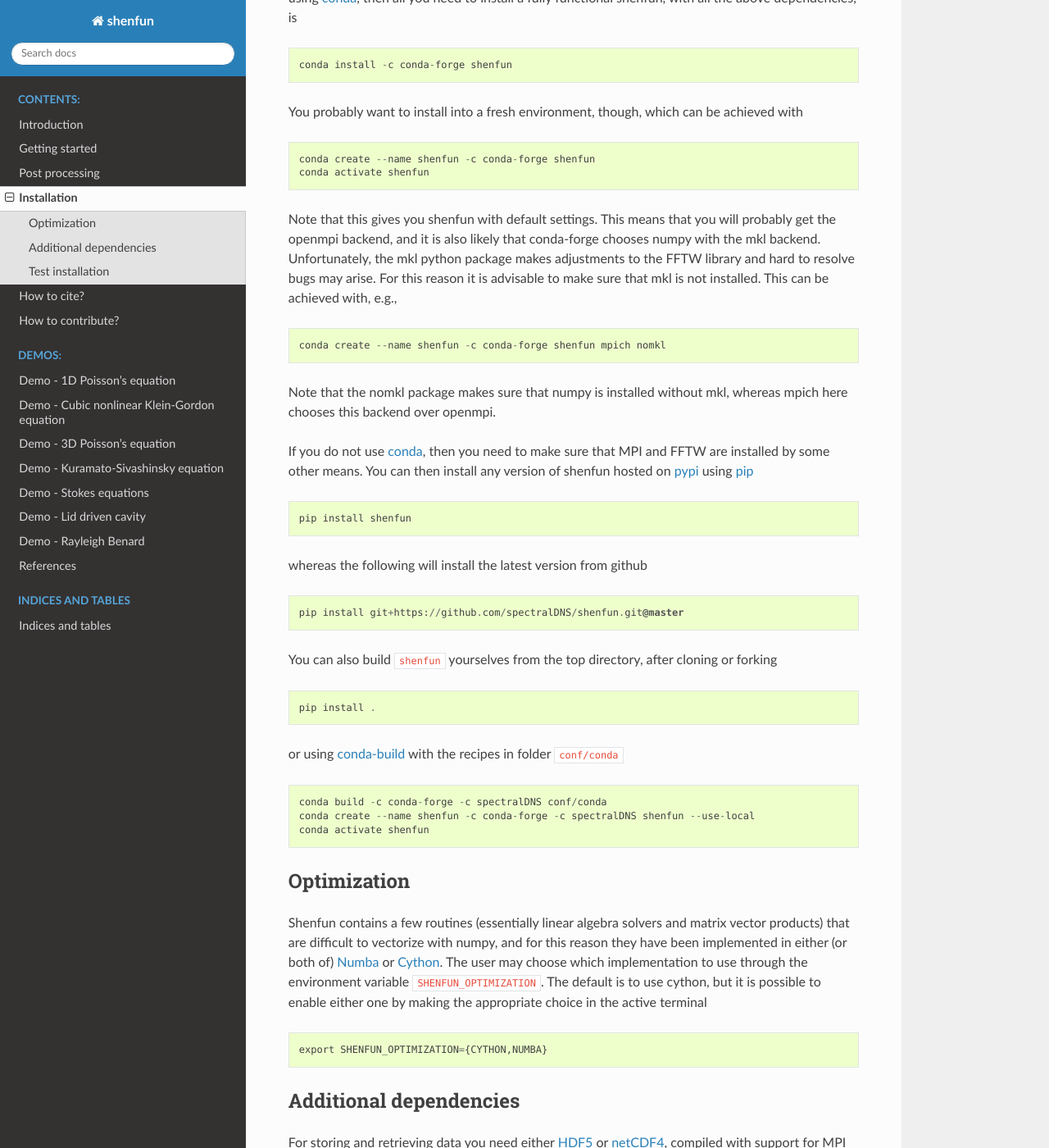
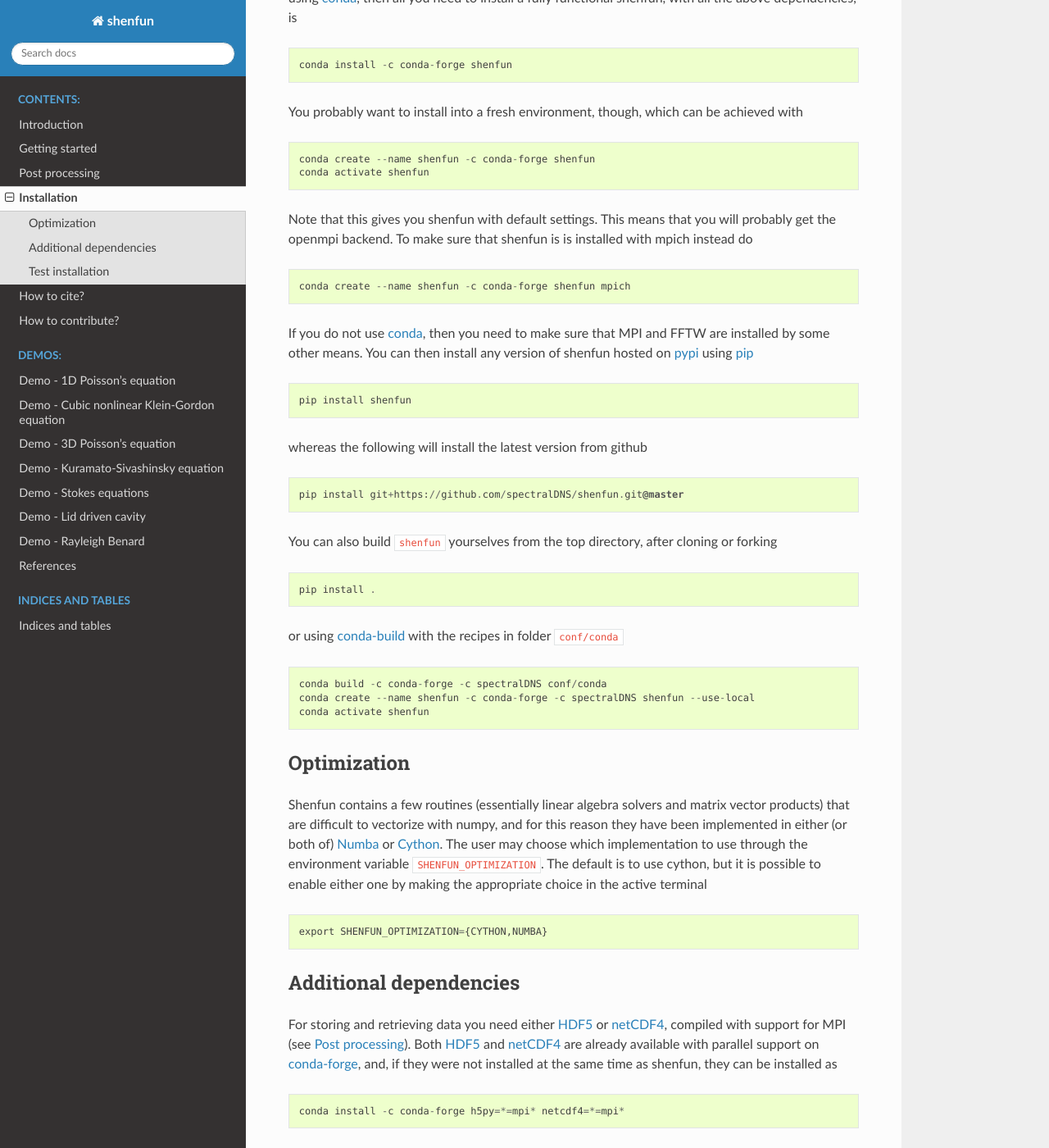
Before and after one commit to spectralDNS/shenfun, a Sphinx documentation site: the page built from docs/source/installation.rst, in a window 1280 px wide and 1400 px high, scrolled down 510 px. Shown: the whole window at 82% size. Built offline with Sphinx 7.4.7 and the Read the Docs theme 2.0.0, drawn with Linux system fonts in a browser that asks for light colours; some of the changed text lies outside the part shown.

Commit message:
Fixing CIs

```diff
--- a/docs/source/installation.rst
+++ b/docs/source/installation.rst
@@ -32,18 +32,12 @@
     conda activate shenfun
 
 Note that this gives you shenfun with default settings. This means that
-you will probably get the openmpi backend, and it is also likely that
-conda-forge chooses numpy with the mkl backend. Unfortunately, the mkl
-python package makes adjustments to the FFTW library and hard to resolve
-bugs may arise. For this reason it is advisable to make sure that mkl
-is not installed. This can be achieved with, e.g.,
+you will probably get the openmpi backend. To make sure that shenfun is
+is installed with mpich instead do
 
 ::
 
-    conda create --name shenfun -c conda-forge shenfun mpich nomkl
-
-Note that the nomkl package makes sure that numpy is installed without
-mkl, whereas mpich here chooses this backend over openmpi.
+    conda create --name shenfun -c conda-forge shenfun mpich
 
 If you do not use `conda`_, then you need to make sure that MPI
 and FFTW are installed by some other means. You can then install
@@ -93,21 +87,13 @@
 -----------------------
 
 For storing and retrieving data you need either `HDF5`_ or `netCDF4`_, compiled
-with support for MPI (see :ref:`Postprocessing`). `HDF5`_ is already available
-with parallel support on `conda-forge`_ and, if it was not installed at the same
-time as shenfun, it can be installed (with the mpich backend for MPI) as
+with support for MPI (see :ref:`Postprocessing`). Both `HDF5`_  and `netCDF4`_
+are already available with parallel support on `conda-forge`_, and, if they were
+not installed at the same time as shenfun, they can be installed as
 
 ::
 
-    conda install -c conda-forge h5py=*=mpi_mpich_*
-
-A parallel version of `netCDF4`_ cannot be found on the conda-forge channel,
-but a precompiled version has been made available for python 2.7, 3.6 and 3.7
-on the `spectralDNS channel`_, for both osx and linux
-
-::
-
-    conda install -c spectralDNS netcdf4-parallel
+    conda install -c conda-forge h5py=*=mpi* netcdf4=*=mpi*
 
 Note that parallel HDF5 and NetCDF4 often are available as modules on
 supercomputers. Otherwise, see the respective packages for how to install
```
Also changed, not shown: azure-pipelines.yml (+8 -6 lines), docs/source/gettingstarted.rst (+7 -1 lines), 5 other files.
